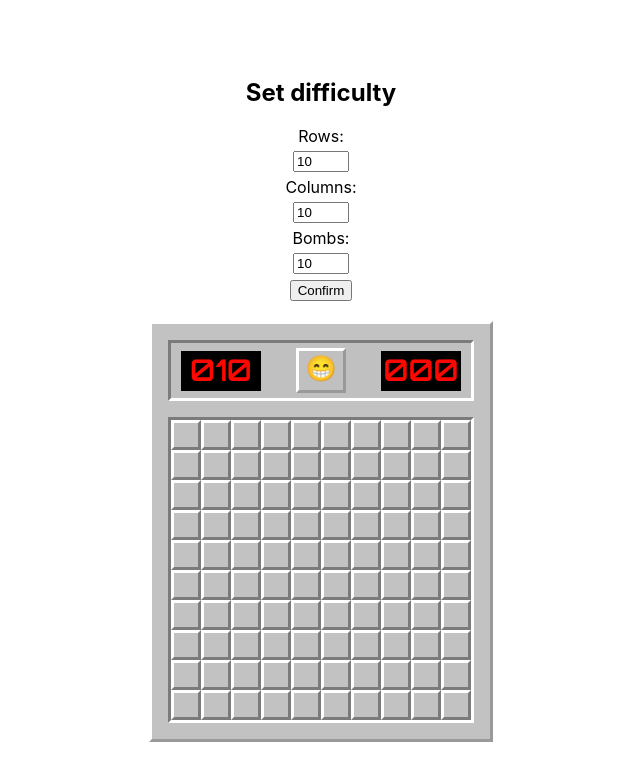
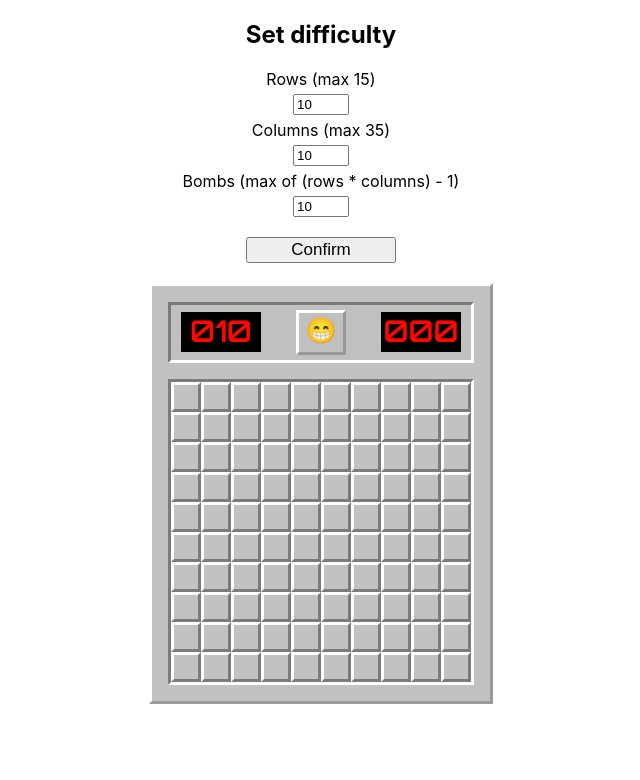
Before and after one commit to romangrubic/minesweeper-typescript-react, a React (Create React App) app: page / in a window 1280 px wide. Shown: the top 780 px of the page, without its empty margins (319-959 px from the left). Built offline with nearby package versions, Linux system fonts and the light colour scheme.

Commit message:
Fixed issues when pressing submit button during game would not reset board.

```diff
--- a/src/components/app/app.component.tsx
+++ b/src/components/app/app.component.tsx
@@ -29,6 +29,7 @@ const App: React.FC = () => {
         setRowNumber(row);
         setColumnNumber(column);
         setNumberOfBombs(bombs);
+        handleFaceClick();
     };
 
     useEffect(() => {
@@ -93,6 +94,9 @@ const App: React.FC = () => {
         rowParam: number,
         columnParam: number
     ) => (): void => {
+        if (win || lose) {
+            return;
+        }
         if (!start) {
             setStart(true);
         }
@@ -206,6 +210,7 @@ const App: React.FC = () => {
         setCells(generateCells(rowNumber, columnNumber, numberOfBombs));
         setLose(false);
         setWin(false);
+        setFlags(numberOfBombs);
     };
 
     // Show all bombs
@@ -229,7 +234,7 @@ const App: React.FC = () => {
             <form onSubmit={handleSubmit} className='form'>
                 <h2>Set difficulty</h2>
                 <div>
-                    <label>Rows: </label>
+                    <label>Rows (max 15) </label>
                     <input
                         type='number'
                         value={row}
@@ -241,19 +246,19 @@ const App: React.FC = () => {
                     />
                 </div>
                 <div>
-                    <label>Columns: </label>
+                    <label>Columns (max 35) </label>
                     <input
                         type='number'
                         value={column}
                         max={35}
-                        min={5}
+                        min={10}
                         required
                         onChange={(e) => setColumn(parseInt(e.target.value))}
                         placeholder='Number of columns'
                     />
                 </div>
                 <div>
-                    <label>Bombs: </label>
+                    <label>Bombs (max of (rows * columns) - 1) </label>
                     <input
                         type='number'
                         value={bombs}
--- a/src/components/app/app.styles.scss
+++ b/src/components/app/app.styles.scss
@@ -2,7 +2,7 @@
 
 .form {
     margin: 20px auto;
-    width: 200px;
+    width: 300px;
     text-align: center;
     // display: flex;
     // flex-direction: column;
@@ -13,6 +13,11 @@
     input {
         display: flex;
         margin: 5px auto;
+    }
+    button {
+        margin-top: 15px;
+        width: 150px;
+        font-size: 17px;
     }
 }
 .App {
--- a/src/index.scss
+++ b/src/index.scss
@@ -12,7 +12,7 @@ body {
     display: flex;
     justify-content: center;
     align-items: center;
-    height: 100vh;
+    // height: 100vh;
 }
 
 code {
```
